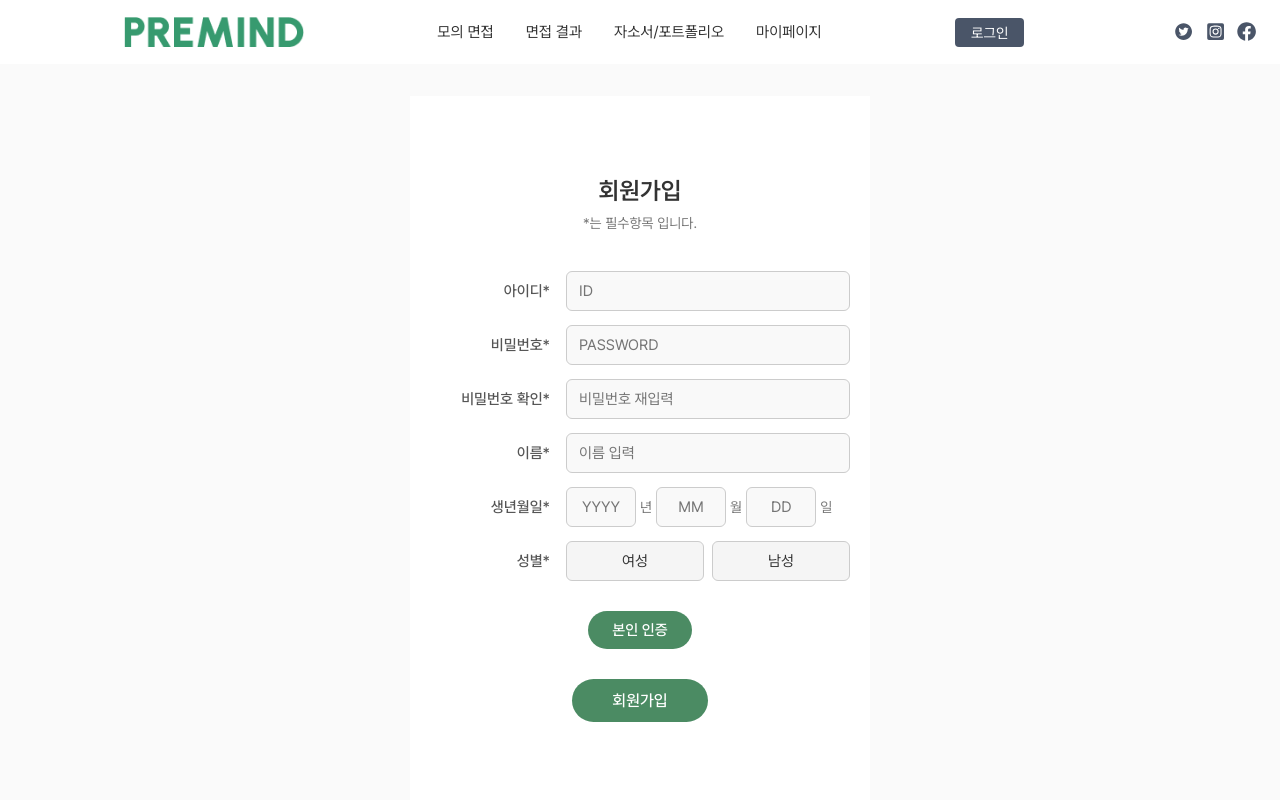
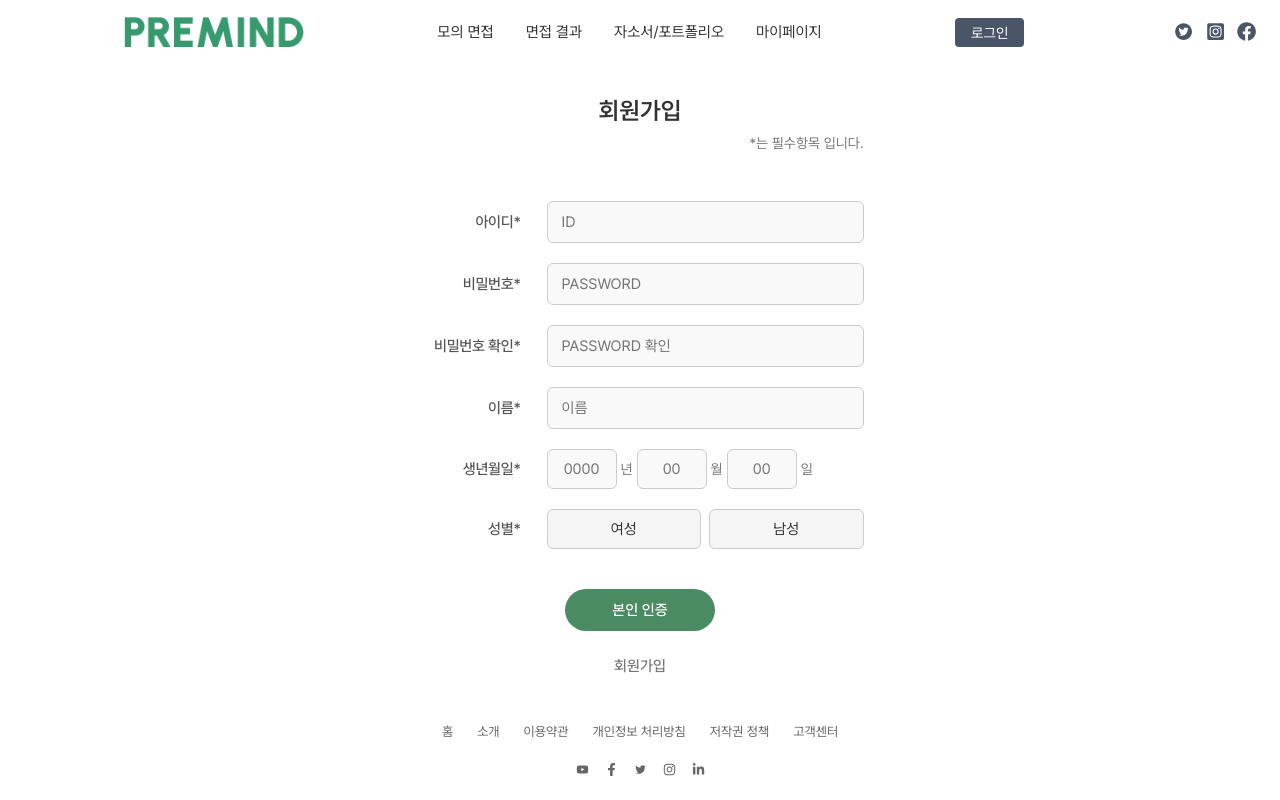
Before and after one commit to Hanium-Premind/Premind_FE, a React (Create React App) app: page /signup in a window 1280 px wide. Shown: the top 800 px of the page. Built offline with nearby package versions, Linux system fonts and the light colour scheme.

Commit message:
feat: 회원가입 본인인증 진행 중

```diff
--- a/src/assets/sass/common.scss
+++ b/src/assets/sass/common.scss
@@ -23,7 +23,7 @@
   --navbar-height: 80px;     /* 네비게이션 높이 */
   --footer-height: 100px;    /* 푸터 높이 */
   --page-max-width: 1280px;  /* 중앙 정렬 컨테이너 최대폭 */
-  --main-bg: #fafafa;        /* 기본 배경 */
+  //--main-bg: #fafafa;        /* 기본 배경 */
 }
 
 /* ----------------------------
@@ -56,7 +56,7 @@
   position: static;
   height: var(--footer-height);
   background-color: #fff;
-  border-top: 1px solid #e5e5e5;
+  //border-top: 1px solid #e5e5e5;
   display: flex;
   justify-content: center;
   align-items: center;
--- a/src/assets/sass/signinup.scss
+++ b/src/assets/sass/signinup.scss
@@ -1,36 +1,33 @@
-/* ==========================================================
-   ✅ signup.scss — 회원가입 + 본인인증 모달 + 완료 페이지 통합
-   ========================================================== */
+@import "./common.scss";
 
-/* 기본 설정 */
-.signup-page {
-  display: flex;
-  flex-direction: column;
-  align-items: center;
-  padding: 80px 20px 100px;
-  min-height: 100vh;
-  background-color: #fff;
-  color: #333;
-  position: relative;
-  overflow: hidden;
-
+/* ------------------------------
+   회원가입 페이지
+------------------------------ */
 .signup-title {
+  text-align: center;
   font-size: 24px;
   font-weight: 600;
   color: #333;
-    margin-bottom: 10px;
+  margin-bottom: 10px; /* ✅ 아래쪽 여백 살짝 */
 }
 
-  .required-info {
+.signup-subtext-wrapper {
+  width: 100%;
+  max-width: 500px;
+  display: flex;
+  justify-content: flex-end; /* ✅ 오른쪽 정렬 */
+  margin-bottom: 50px; /* ✅ 제목 아래 여백 */
+}
+
+.signup-subtext {
   font-size: 14px;
   color: #777;
-    margin-bottom: 40px;
-  }
 }
 
-/* ---------------------------------------------------
-   ✅ 회원가입 폼 (좌라벨 / 우입력 구조)
---------------------------------------------------- */
+
+/* ------------------------------
+   입력 폼
+------------------------------ */
 .signup-form {
   display: flex;
   flex-direction: column;
@@ -39,10 +36,10 @@
 
   .form-grid {
     display: grid;
-    grid-template-columns: 120px 1fr;
-    gap: 14px 16px;
+    grid-template-columns: 110px 1fr;
+    gap: 18px 20px;
     width: 100%;
-    max-width: 420px;
+    max-width: 480px;
     margin-bottom: 20px;
     align-items: center;
 
@@ -51,23 +48,27 @@
       font-weight: 500;
       color: #555;
       font-size: 15px;
+      letter-spacing: -0.3px;
+      padding-right: 6px;
     }
 
     input {
       border: 1px solid #ccc;
       border-radius: 6px;
-      padding: 10px 12px;
+      padding: 11px 14px;
       width: 100%;
       font-size: 15px;
       background: #f9f9f9;
       transition: border 0.2s;
+      box-sizing: border-box;
 
       &:focus {
         border-color: #4b8b63;
         outline: none;
+        background: #fff;
       }
     }
-
+    /* ✅ 생년월일 입력 구역 */
 .birth-inputs {
   display: flex;
   align-items: center;
@@ -76,6 +77,17 @@
   input {
     width: 70px;
     text-align: center;
+    border: 1px solid #ccc;
+    border-radius: 6px;
+    padding: 10px 8px;
+    background: #f9f9f9;
+    transition: border 0.2s;
+
+    &:focus {
+      border-color: #4b8b63;
+      background: #fff;
+      outline: none;
+    }
   }
 
   span {
@@ -83,6 +95,7 @@
     color: #777;
   }
 }
+
 
     .gender-btns {
       display: flex;
@@ -113,213 +126,52 @@
     }
   }
 
+  /* ------------------------------
+   버튼 영역
+------------------------------ */
 .verify-row {
-    margin-top: 10px;
-    text-align: center;
+  display: flex;
+  flex-direction: column;
+  align-items: center;
+  gap: 14px;
+  margin-top: 20px;
 
-    .verify-btn {
-      background-color: #4b8b63;
-      color: white;
-      border: none;
+  button {
+    width: 150px;
+    height: 42px;
     border-radius: 25px;
-      padding: 10px 24px;
     font-size: 15px;
     font-weight: 500;
+    border: none;
     cursor: pointer;
     transition: all 0.2s ease;
-
-      &.complete {
-        background-color: #2f6f50;
   }
 
-      &:hover {
-        background-color: #3e7f5d;
+  /* ✅ 본인 인증 버튼 */
+  .verify-btn {
+
+      background-color: #4b8b63;
+      color: #fff;
+
+
+    /* ✅ 인증 완료 시 */
+    &.verified {
+      background-color: transparent; /* 배경 제거 */
+      color: #4b8b63; /* 글씨만 초록색 */
+      border: none;
+      cursor: default;
+    }
+  }
+
+  /* ✅ 회원가입 버튼 */
+  .submit-btn {
+    background-color: #fff;
+    color: #777;
+
+    &.active {
+      background-color: #4b8b63; /* 초록색 활성화 */
+      color: #fff;
     }
   }
 }
-
-  .submit-btn {
-    margin-top: 30px;
-    background-color: #4b8b63;
-    color: #fff;
-    border: none;
-    border-radius: 25px;
-    padding: 12px 40px;
-    font-size: 16px;
-    cursor: pointer;
-    transition: background 0.2s ease;
-
-    &:hover {
-      background-color: #3e7f5d;
 }
-  }
-}
-
-/* ---------------------------------------------------
-   ✅ 본인인증 모달 (VerifyModal)
---------------------------------------------------- */
-.verify-modal-overlay {
-  position: fixed;
-  top: 0;
-  left: 0;
-  right: 0;
-  bottom: 0;
-  background: rgba(0, 0, 0, 0.45);
-  display: flex;
-  justify-content: center;
-  align-items: center;
-  z-index: 2000;
-}
-
-.verify-modal {
-  background: #fff;
-  border-radius: 12px;
-  padding: 40px 50px;
-  width: 420px;
-  box-shadow: 0 4px 25px rgba(0, 0, 0, 0.15);
-  position: relative;
-  text-align: center;
-
-  h3 {
-    font-size: 20px;
-    font-weight: 600;
-    margin-bottom: 25px;
-    color: #333;
-  }
-
-  .close-btn {
-    position: absolute;
-    top: 18px;
-    right: 18px;
-    background: none;
-    border: none;
-    font-size: 22px;
-    cursor: pointer;
-    color: #666;
-
-    &:hover {
-      color: #111;
-    }
-  }
-
-  .form-group {
-    text-align: left;
-    margin-bottom: 15px;
-
-    label {
-      font-size: 14px;
-      color: #555;
-      margin-bottom: 5px;
-      display: inline-block;
-    }
-
-    input {
-      width: 100%;
-      padding: 10px;
-      border-radius: 6px;
-      border: 1px solid #ccc;
-      background: #f9f9f9;
-      font-size: 15px;
-    }
-  }
-
-  .code-inputs {
-    display: flex;
-    justify-content: center;
-    gap: 10px;
-    margin-top: 15px;
-
-    input {
-      width: 40px;
-      height: 50px;
-      text-align: center;
-      font-size: 20px;
-      border: 1px solid #ccc;
-      border-radius: 8px;
-      background-color: #f9f9f9;
-    }
-  }
-
-  .modal-btn {
-    margin-top: 25px;
-    background-color: #4b8b63;
-    color: #fff;
-    border: none;
-    border-radius: 25px;
-    padding: 10px 28px;
-    cursor: pointer;
-    transition: 0.2s ease;
-
-    &:hover {
-      background-color: #3e7f5d;
-    }
-  }
-
-  .resend {
-    margin-top: 10px;
-    font-size: 13px;
-    color: #4b8b63;
-    cursor: pointer;
-    text-decoration: underline;
-  }
-}
-
-/* ---------------------------------------------------
-   ✅ 회원가입 완료 페이지 (SignupComplete)
---------------------------------------------------- */
-.complete-page {
-  position: relative;
-  text-align: center;
-  min-height: 100vh;
-  display: flex;
-  flex-direction: column;
-  justify-content: center;
-  align-items: center;
-  background: #fff;
-  color: #333;
-  overflow: hidden;
-
-  .bg-logo {
-    position: absolute;
-    top: 50%;
-    left: 50%;
-    width: 90%;
-    max-width: 900px;
-    transform: translate(-50%, -50%);
-    opacity: 0.05;
-    pointer-events: none;
-    z-index: -1;
-  }
-
-  h2 {
-    font-size: 28px;
-    font-weight: 600;
-    margin-bottom: 12px;
-
-    .highlight {
-      color: #4b8b63;
-    }
-  }
-
-  p {
-    font-size: 16px;
-    color: #555;
-    margin: 4px 0;
-  }
-
-  .login-btn {
-    margin-top: 40px;
-    background-color: #4b8b63;
-    color: #fff;
-    border: none;
-    border-radius: 25px;
-    padding: 12px 36px;
-    font-size: 16px;
-    cursor: pointer;
-    transition: all 0.2s ease;
-
-    &:hover {
-      background-color: #3e7f5d;
-    }
-  }
-}
--- a/src/pages/signInUp/SignUp.jsx
+++ b/src/pages/signInUp/SignUp.jsx
@@ -1,186 +1,215 @@
 import { useState } from "react";
-import { useNavigate } from "react-router-dom";
+import VerifyModal from "./VerifyModal";
 import "../../assets/sass/signinup.scss";
-import VerifyModal from "./VerifyModal"; // 본인 인증 모달
 
 export default function Signup() {
-  const navigate = useNavigate();
   const [form, setForm] = useState({
     username: "",
     password: "",
     confirmPassword: "",
     name: "",
-    birthYear: "",
-    birthMonth: "",
-    birthDay: "",
+    birth: { year: "", month: "", day: "" },
     gender: "",
   });
 
-  const [showModal, setShowModal] = useState(false);
-  const [verified, setVerified] = useState(false);
+  const [isModalOpen, setIsModalOpen] = useState(false);
+  const [isVerified, setIsVerified] = useState(false);
 
   const handleChange = (e) => {
-    setForm({ ...form, [e.target.name]: e.target.value });
+    const { name, value } = e.target;
+    setForm((prev) => ({ ...prev, [name]: value }));
   };
 
-  const handleGender = (gender) => {
-    setForm({ ...form, gender });
+  const isFormValid =
+    form.username &&
+    form.password &&
+    form.confirmPassword &&
+    form.password === form.confirmPassword &&
+    form.name &&
+    form.birth.length === 8 &&
+    form.gender;
+
+  const handleVerificationSuccess = () => {
+    setIsVerified(true);
+    setIsModalOpen(false);
   };
 
-  const handleVerify = () => {
-    // 모든 입력이 완료된 경우만 본인 인증 열기
-    if (
-      !form.username ||
-      !form.password ||
-      !form.confirmPassword ||
-      !form.name ||
-      !form.birthYear ||
-      !form.birthMonth ||
-      !form.birthDay ||
-      !form.gender
-    ) {
-      alert("모든 항목을 입력해주세요.");
-      return;
-    }
-    setShowModal(true);
-  };
-
-  const handleSignup = () => {
-    if (!verified) {
+  const handleSubmit = (e) => {
+    e.preventDefault();
+    if (!isVerified) {
       alert("본인 인증을 완료해주세요.");
       return;
     }
-    navigate("/signup/complete");
+    alert("🎉 회원가입이 완료되었습니다!");
   };
 
   return (
         <div className="signup-page">
+        <div className="signup-container">
+            {/* 제목 및 안내문 */}
             <h2 className="signup-title">회원가입</h2>
-      <p className="required-info">*는 필수항목 입니다.</p>
+            <div className="signup-subtext-wrapper">
+            <p className="signup-subtext">*는 필수항목 입니다.</p>
+            </div>
 
-      <form className="signup-form">
+        <form className="signup-form" onSubmit={handleSubmit}>
+          {/* 아이디 */}
           <div className="form-grid">
             <label htmlFor="username">아이디*</label>
             <input
-            type="text"
               id="username"
               name="username"
+              type="text"
+              placeholder="ID"
               value={form.username}
               onChange={handleChange}
-            placeholder="ID"
               required
             />
+          </div>
 
+          {/* 비밀번호 */}
+          <div className="form-grid">
             <label htmlFor="password">비밀번호*</label>
             <input
-            type="password"
               id="password"
               name="password"
+              type="password"
+              placeholder="PASSWORD"
               value={form.password}
               onChange={handleChange}
-            placeholder="PASSWORD"
               required
             />
+          </div>
 
+          {/* 비밀번호 확인 */}
+          <div className="form-grid">
             <label htmlFor="confirmPassword">비밀번호 확인*</label>
             <input
-            type="password"
               id="confirmPassword"
               name="confirmPassword"
+              type="password"
+              placeholder="PASSWORD 확인"
               value={form.confirmPassword}
               onChange={handleChange}
-            placeholder="비밀번호 재입력"
               required
             />
+          </div>
 
+          {/* 이름 */}
+          <div className="form-grid">
             <label htmlFor="name">이름*</label>
             <input
-            type="text"
               id="name"
               name="name"
+              type="text"
+              placeholder="이름"
               value={form.name}
               onChange={handleChange}
-            placeholder="이름 입력"
               required
             />
+          </div>
 
+          {/* 생년월일 */}
+<div className="form-grid">
             <label>생년월일*</label>
             <div className="birth-inputs">
               <input
                 type="text"
-              name="birthYear"
+                placeholder="0000"
                 maxLength="4"
-              placeholder="YYYY"
-              value={form.birthYear}
-              onChange={handleChange}
+                value={form.birth.year}
+                onChange={(e) =>
+                  setForm((prev) => ({
+                    ...prev,
+                    birth: { ...prev.birth, year: e.target.value },
+                  }))
+                }
               />
               <span>년</span>
               <input
                 type="text"
-              name="birthMonth"
+                placeholder="00"
                 maxLength="2"
-              placeholder="MM"
-              value={form.birthMonth}
-              onChange={handleChange}
+                value={form.birth.month}
+                onChange={(e) =>
+                  setForm((prev) => ({
+                    ...prev,
+                    birth: { ...prev.birth, month: e.target.value },
+                  }))
+                }
               />
               <span>월</span>
               <input
                 type="text"
-              name="birthDay"
+                placeholder="00"
                 maxLength="2"
-              placeholder="DD"
-              value={form.birthDay}
-              onChange={handleChange}
+                value={form.birth.day}
+                onChange={(e) =>
+                  setForm((prev) => ({
+                    ...prev,
+                    birth: { ...prev.birth, day: e.target.value },
+                  }))
+                }
               />
               <span>일</span>
             </div>
+          </div>
 
+          {/* 성별 */}
+          <div className="form-grid">
             <label>성별*</label>
             <div className="gender-btns">
               <button
                 type="button"
                 className={form.gender === "FEMALE" ? "active" : ""}
-              onClick={() => handleGender("FEMALE")}
+                onClick={() => setForm((p) => ({ ...p, gender: "FEMALE" }))}
               >
                 여성
               </button>
               <button
                 type="button"
                 className={form.gender === "MALE" ? "active" : ""}
-              onClick={() => handleGender("MALE")}
+                onClick={() => setForm((p) => ({ ...p, gender: "MALE" }))}
               >
                 남성
               </button>
             </div>
           </div>
 
+            {/* 본인인증 + 회원가입 */}
             <div className="verify-row">
             <button
                 type="button"
-            className={`verify-btn ${verified ? "complete" : ""}`}
-            onClick={handleVerify}
+                className={`verify-btn ${isFormValid ? "active" : ""} ${
+                isVerified ? "verified" : ""
+                }`}
+                disabled={!isFormValid || isVerified}
+                onClick={() => {
+                if (!isVerified) setIsModalOpen(true);
+                }}
             >
-            {verified ? "본인 인증 완료" : "본인 인증"}
+                {isVerified ? "본인 인증 완료" : "본인 인증"}
+            </button>
+
+            <button
+                type="submit"
+                className={`submit-btn ${isVerified ? "active" : ""}`}
+                disabled={!isVerified}
+            >
+                회원가입
             </button>
             </div>
 
-        <button
-          type="button"
-          className="submit-btn"
-          onClick={handleSignup}
-        >
-          회원가입
-        </button>
         </form>
+      </div>
 
-      {showModal && (
+      {/* 모달 */}
+      {isModalOpen && (
         <VerifyModal
           name={form.name}
-          onClose={() => setShowModal(false)}
-          onVerified={() => {
-            setVerified(true);
-            setShowModal(false);
-          }}
+          phone={form.phone}
+          onClose={() => setIsModalOpen(false)}
+          onSuccess={handleVerificationSuccess}
         />
       )}
     </div>
--- a/src/pages/signInUp/VerifyModal.jsx
+++ b/src/pages/signInUp/VerifyModal.jsx
@@ -3,29 +3,37 @@ import axios from "axios";
 import "../../assets/sass/signinup.scss";
 
 export default function VerifyModal({ name, phone, onClose, onSuccess }) {
-  const [step, setStep] = useState("input"); // input → sent → verified
+  const [step, setStep] = useState("input");
   const [code, setCode] = useState("");
 
   const sendCode = async () => {
     try {
-      await axios.post("http://52.78.218.243:8080/auth/send-code", {
+      console.log("📤 Sending request to /users/receive/code");
+      const response = await axios.post("http://52.78.218.243:8080/users/receive/code", {
         phoneNumber: phone.replace(/-/g, ""),
       });
+      console.log("✅ Response:", response.data);
+      alert("인증번호가 전송되었습니다!");
       setStep("sent");
     } catch (err) {
+      console.error("❌ Error sending code:", err);
       alert("인증번호 발송에 실패했습니다.");
     }
   };
 
   const verifyCode = async () => {
     try {
-      await axios.post("http://52.78.218.243:8080/auth/verify-code", {
+      console.log("📤 Verifying code...");
+      const response = await axios.post("http://52.78.218.243:8080/users/verify/code", {
         phoneNumber: phone.replace(/-/g, ""),
         code,
       });
+      console.log("✅ Verify Response:", response.data);
+      alert("인증번호가 확인되었습니다!");
       setStep("verified");
       setTimeout(() => onSuccess(), 800);
     } catch (err) {
+      console.error("❌ Error verifying code:", err);
       alert("인증번호가 올바르지 않습니다.");
     }
   };
@@ -33,10 +41,9 @@ export default function VerifyModal({ name, phone, onClose, onSuccess }) {
   return (
     <div className="verify-overlay">
       <div className="verify-modal">
-        <button className="close-btn" onClick={onClose}>
-          ✕
-        </button>
+        <button className="close-btn" onClick={onClose}>✕</button>
         <h3>본인 인증</h3>
+
         <div className="verify-info">
           <p><strong>이름</strong> {name}</p>
           <p><strong>전화번호</strong> {phone}</p>
@@ -51,20 +58,14 @@ export default function VerifyModal({ name, phone, onClose, onSuccess }) {
         {step === "sent" && (
           <>
             <p>인증번호가 전송되었습니다.</p>
-            <div className="code-inputs">
-              {[0, 1, 2, 3].map((i) => (
-                <input
-                  key={i}
-                  maxLength="1"
-                  value={code[i] || ""}
-                  onChange={(e) =>
-                    setCode((prev) =>
-                      (prev.substring(0, i) + e.target.value).padEnd(4, "")
-                    )
-                  }
-                />
-              ))}
-            </div>
+            <input
+              className="code-input"
+              type="text"
+              placeholder="인증번호 4자리"
+              maxLength="4"
+              value={code}
+              onChange={(e) => setCode(e.target.value)}
+            />
             <button className="verify-btn" onClick={verifyCode}>
               인증 번호 확인
             </button>
@@ -74,9 +75,7 @@ export default function VerifyModal({ name, phone, onClose, onSuccess }) {
           </>
         )}
 
-        {step === "verified" && (
-          <p className="verified-text">인증번호가 확인 완료되었습니다!</p>
-        )}
+        {step === "verified" && <p className="verified-text">인증이 완료되었습니다!</p>}
       </div>
     </div>
   );
```
Lines whose indentation alone changed are shown as unchanged.
